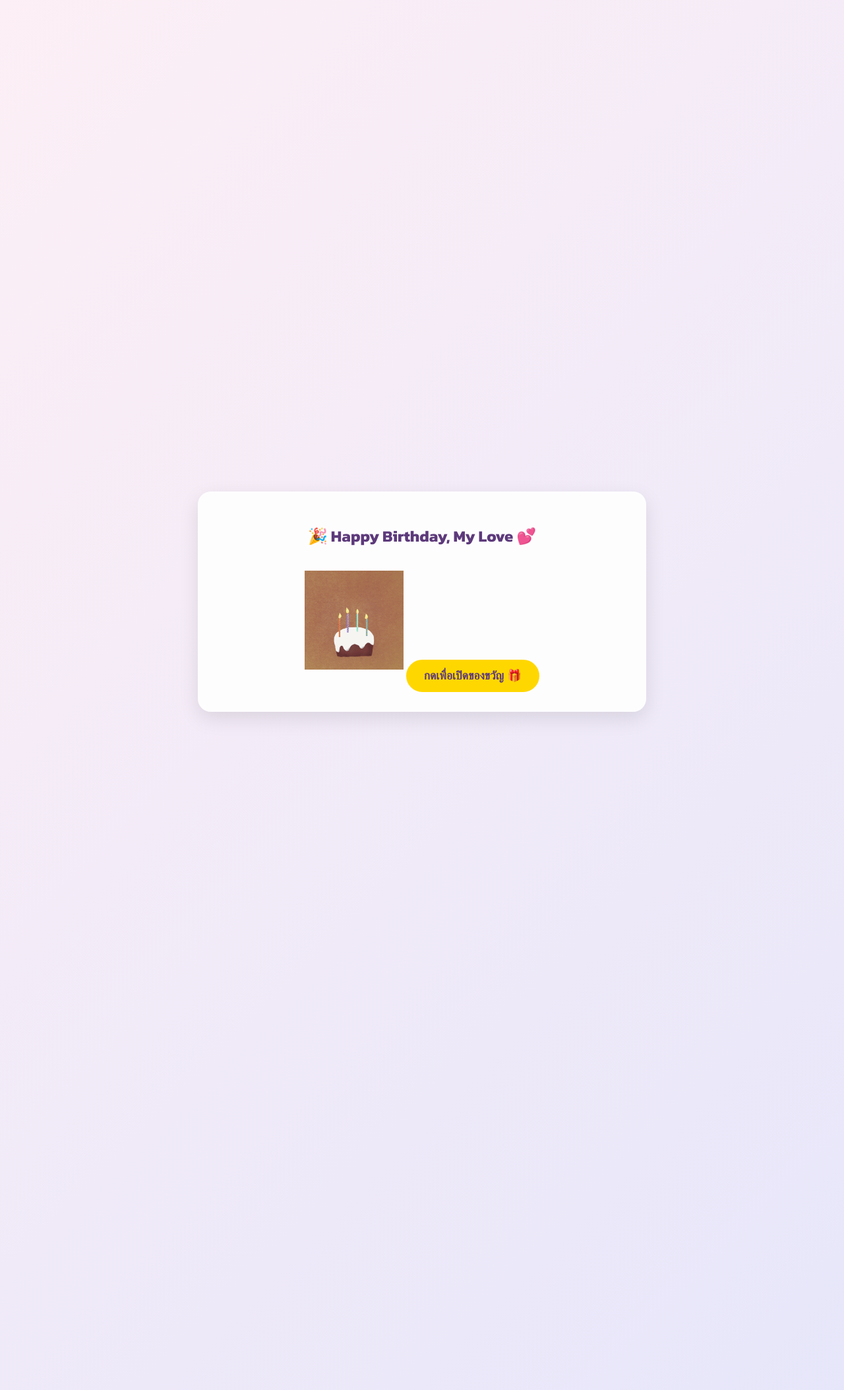
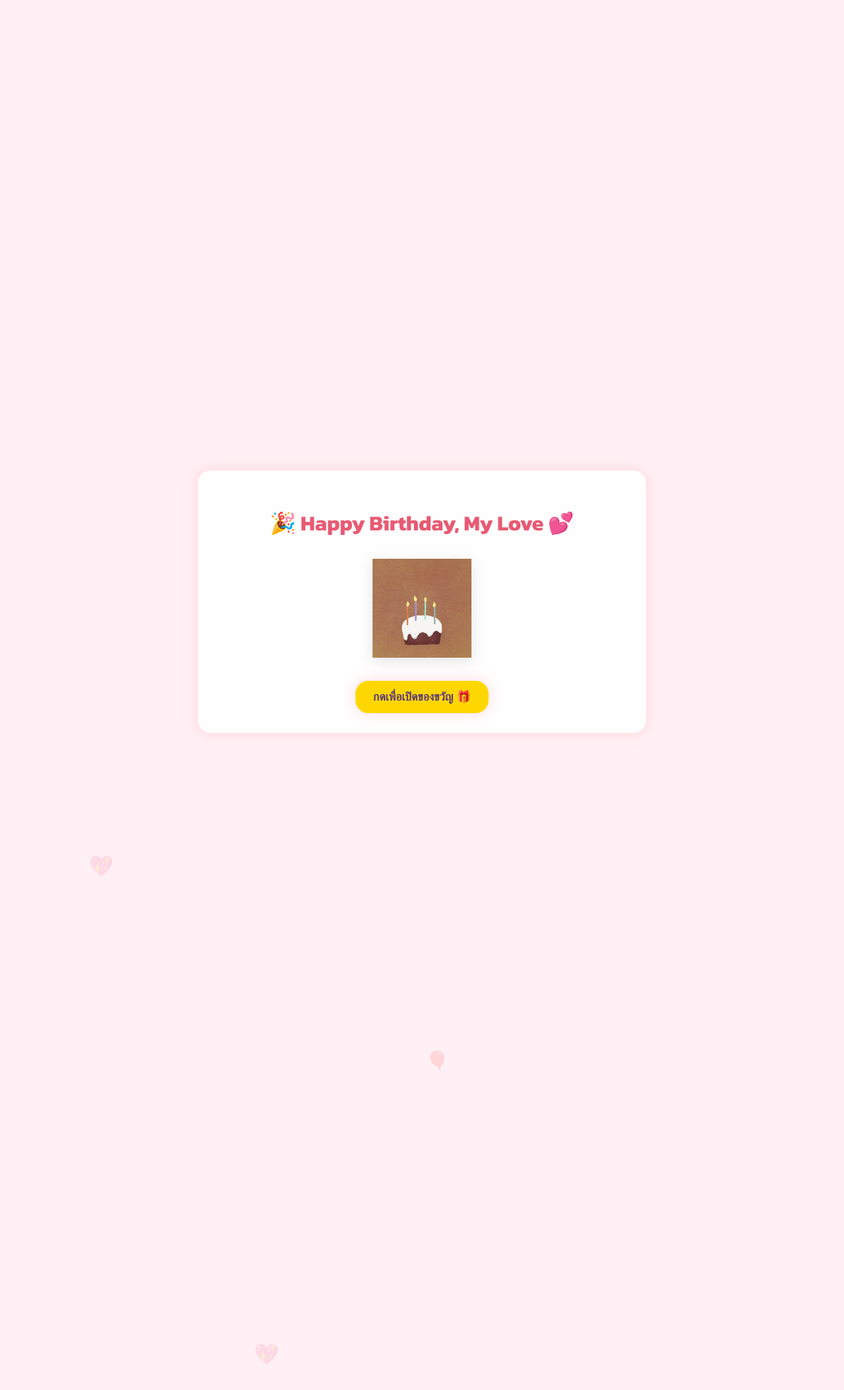
Before and after one commit to pornprompoh/Birth_Day_My_Girlfriend, a Flask app: page / in a window 1280 px wide. Shown: the part 388-2495 px from the top of the page at 66% size. Run offline with Flask 3, Linux system fonts and the light colour scheme.

Commit message:
แก้ไขครั้งที่สาม

```diff
--- a/app/routes.py
+++ b/app/routes.py
@@ -6,5 +6,5 @@ main_bp = Blueprint('main', __name__)
 # 2. สร้าง Route เดียวสำหรับหน้าเว็บทั้งหมด
 @main_bp.route('/')
 def index():
-    # เราจะ Render แค่ index.html ที่เป็น Single-Page App
+    # [แก้ไข] เราจะ Render แค่ index.html (โดยไม่ส่ง list รูปภาพใดๆ)
     return render_template('index.html')
--- a/app/static/css/style.css
+++ b/app/static/css/style.css
@@ -1,6 +1,7 @@
 /* --- Global & Setup --- */
 :root {
-    --color-pink-light: #fff0f5; /* ชมพูอ่อน */
+    --color-pink-light: #fff0f5; /* ชมพูอ่อน (หลัก) */
+    --color-pink-shadow: rgba(255,182,193,0.5); /* เงาสีชมพู (LightPink) */
     --color-lavender: #e6e6fa;   /* ม่วงลาเวนเดอร์ */
     --color-gold: #ffd700;      /* ทอง */
     --color-text: #5d3a7b;      /* สีตัวหนังสือเข้ม (ม่วง) */
@@ -17,6 +18,7 @@ body {
     padding: 0;
     color: var(--color-text);
     overflow: hidden; /* ซ่อน Scrollbar ปกติ */
+    background-color: var(--color-pink-light);
 }
 
 h1, h2 {
@@ -28,36 +30,42 @@ h1, h2 {
     width: 100vw;
     height: 100vh;
     overflow-y: scroll;
-    /* นี่คือหัวใจสำคัญ: บังคับให้เลื่อนทีละหน้าพอดี */
     scroll-snap-type: y mandatory;
 }
 
 .page {
     width: 100vw;
     height: 100vh;
-    /* นี่คือหัวใจสำคัญ: บอกว่าจุด Snap อยู่ตรงไหน */
     scroll-snap-align: start;
-
     display: flex;
     justify-content: center;
     align-items: center;
     flex-direction: column;
     padding: 20px;
-    box-sizing: border-box; /* กัน layout เพี้ยน */
+    box-sizing: border-box;
     position: relative;
-    overflow: hidden; /* กันเอฟเฟกต์ล้น */
+    overflow: hidden;
 }
 
 .center-box {
     background: rgba(255, 255, 255, 0.9);
     padding: 30px 40px;
     border-radius: 20px;
-    box-shadow: 0 10px 30px rgba(0, 0, 0, 0.1);
     text-align: center;
     max-width: 600px;
     width: 90%;
     z-index: 2;
+    box-shadow: 0 0 20px var(--color-pink-shadow);
 }
+
+/* [เพิ่ม] 1. ใช้ Flexbox เพื่อจัดกลางเนื้อหาในกล่องต้อนรับ */
+.welcome-box {
+    display: flex;
+    flex-direction: column; /* เรียงแนวตั้ง */
+    align-items: center;    /* จัดให้อยู่กึ่งกลางแนวนอน */
+    justify-content: center; /* (จัดกลางแนวตั้งด้วยเผื่อไว้) */
+}
+
 
 /* --- ปุ่ม (Buttons) --- */
 .btn-main {
@@ -67,17 +75,19 @@ h1, h2 {
     padding: 12px 25px;
     font-size: 1.1em;
     font-weight: bold;
-    border-radius: 50px;
+    border-radius: 20px;
     cursor: pointer;
     transition: all 0.3s ease;
     margin-top: 20px;
     text-decoration: none;
     border: 2px solid var(--color-gold);
+    box-shadow: 0 0 20px var(--color-pink-shadow);
 }
 
 .btn-main:hover {
     background-color: #ffeb8c;
     transform: scale(1.05);
+    animation: bounce 0.5s ease;
 }
 
 .btn-next {
@@ -95,23 +105,30 @@ h1, h2 {
 }
 .btn-next:hover {
     transform: scale(1.1);
+    background: rgba(255, 255, 255, 1);
 }
 
 
 /* --- หน้า 1: Welcome --- */
-#page-welcome {
-    background: linear-gradient(135deg, var(--color-pink-light), var(--color-lavender));
+/* (ลบ #page-welcome ที่ว่างๆ ออก) */
+
+/* [เพิ่ม] 2. ปรับปรุง Title ให้อ่านง่ายและสวยขึ้น */
+.welcome-box h1 {
+    font-size: 2em; /* ขนาดใหญ่ขึ้น */
+    color: #e85a73; /* สีชมพูเข้ม (จาก .wish-display) */
+    margin-bottom: 15px; /* เว้นระยะห่าง */
 }
+
 .cake-gif {
     width: 150px;
     height: 150px;
-    margin: 15px 0;
+    margin: 15px 0; /* เว้นระยะบนล่าง */
+
+    /* [เพิ่ม] 3. ใส่เงาให้เค้กดูนุ่มนวล */
+    filter: drop-shadow(0 5px 10px rgba(0,0,0,0.1));
 }
 
 /* --- หน้า 2: Gifts --- */
-#page-gifts {
-    background: linear-gradient(135deg, var(--color-lavender), #d4f0ff);
-}
 .gift-boxes {
     display: flex;
     justify-content: center;
@@ -251,18 +279,103 @@ h1, h2 {
     animation: floatUp 4s ease-out forwards;
 }
 
-/* --- Keyframe Animations --- */
+/* --- Animation พื้นหลัง (หัวใจ & ลูกโป่ง) --- */
+.background-animations {
+    position: fixed;
+    top: 0;
+    left: 0;
+    width: 100%;
+    height: 100%;
+    z-index: -1;
+    overflow: hidden;
+}
+
+.heart-bg, .balloon-bg {
+    position: absolute;
+    bottom: -100px;
+    opacity: 0.15;
+    animation: floatBackground 20s linear infinite;
+}
+.heart-bg::before {
+    content: '💖';
+    font-size: 30px;
+}
+.heart-bg:nth-child(1) { left: 10%; animation-delay: 0s; font-size: 20px; }
+.heart-bg:nth-child(2) { left: 30%; animation-delay: 5s; font-size: 30px; }
+.heart-bg:nth-child(3) { left: 70%; animation-delay: 10s; font-size: 25px; }
+.balloon-bg::before {
+    content: '🎈';
+    font-size: 30px;
+}
+.balloon-bg:nth-child(4) { left: 50%; animation-delay: 2s; font-size: 20px; }
+.balloon-bg:nth-child(5) { left: 80%; animation-delay: 15s; font-size: 30px; }
+
+
+/* --- Keyframe Animations (เด้ง & ลอย) --- */
 @keyframes fadeIn {
     from { opacity: 0; }
     to { opacity: 1; }
 }
-
 @keyframes fall {
     0% { top: -10px; opacity: 1; }
     100% { top: 100vh; opacity: 0; }
 }
-
 @keyframes floatUp {
     0% { bottom: -10px; opacity: 1; transform: scale(0.5); }
     100% { bottom: 100vh; opacity: 0; transform: scale(1.5); }
 }
+@keyframes bounce {
+    0%, 100% { transform: translateY(0); }
+    50% { transform: translateY(-8px); }
+}
+@keyframes floatBackground {
+    0% {
+        bottom: -100px;
+        transform: translateX(0);
+    }
+    100% {
+        bottom: 110vh;
+        transform: translateX(20px);
+    }
+}
+
+
+/* --- Responsive สำหรับมือถือ --- */
+@media (max-width: 768px) {
+    h1 { font-size: 1.8em; }
+    h2 { font-size: 1.4em; }
+
+    /* [เพิ่ม] 4. ปรับ Title ในมือถือ */
+    .welcome-box h1 {
+        font-size: 1.6em; /* ขนาดในมือถือ */
+    }
+
+    .center-box {
+        width: 95%;
+        padding: 20px 15px;
+    }
+
+    .gift-box img {
+        width: 100px;
+    }
+
+    .gallery-grid {
+        grid-template-columns: repeat(1, 1fr);
+        max-height: 65vh;
+    }
+
+    .modal-content {
+        width: 90%;
+        max-width: 90vw;
+        max-height: 90vh;
+        padding: 15px;
+    }
+
+    #modal-body img {
+        max-height: 75vh;
+    }
+
+    #secret-message {
+        font-size: 1.3em;
+    }
+}
--- a/app/static/js/main.js
+++ b/app/static/js/main.js
@@ -1,29 +1,27 @@
 document.addEventListener('DOMContentLoaded', function() {
 
+    // 1. หา audio element
+    const birthdayAudio = document.getElementById('birthday-audio');
+
     // --- 1. ควบคุมการเลื่อนหน้า (Page Scrolling) ---
-
-    // ปุ่มหน้า 1 -> หน้า 2
     const welcomeBtn = document.getElementById('welcome-btn');
     if (welcomeBtn) {
         welcomeBtn.addEventListener('click', function() {
-            // 1. สร้าง Confetti
+            if (birthdayAudio && birthdayAudio.paused) {
+                birthdayAudio.play().catch(error => {
+                    console.log("Audio play failed:", error);
+                });
+            }
             createConfetti();
-
-            // 2. เลื่อนไปหน้า Gifts
-            document.getElementById('page-gifts').scrollIntoView({
-                behavior: 'smooth'
-            });
+            document.getElementById('page-gifts').scrollIntoView({ behavior: 'smooth' });
         });
     }
 
-    // ปุ่ม "ถัดไป" ทั้งหมด (ที่ไปหน้า 3 และ 4)
     const nextButtons = document.querySelectorAll('.btn-next');
     nextButtons.forEach(button => {
         button.addEventListener('click', function() {
             const targetId = this.getAttribute('data-scroll-to');
-            document.getElementById(targetId).scrollIntoView({
-                behavior: 'smooth'
-            });
+            document.getElementById(targetId).scrollIntoView({ behavior: 'smooth' });
         });
     });
 
@@ -32,61 +30,50 @@ document.addEventListener('DOMContentLoaded', function() {
     const modalBody = document.getElementById('modal-body');
     const modalClose = document.querySelector('.modal-close');
 
-    // ปิด Modal
     if (modalClose) {
-        modalClose.onclick = () => { modal.style.display = 'none'; };
+        modalClose.onclick = () => {
+            modal.style.display = 'none'; // ซ่อน
+            modalBody.innerHTML = '';
+        };
     }
     window.onclick = (event) => {
         if (event.target == modal) {
-            modal.style.display = 'none';
+            modal.style.display = 'none'; // ซ่อน
+            modalBody.innerHTML = '';
         }
     };
 
     // --- 3. Logic หน้า 2 (Gifts) ---
     const giftBoxes = document.querySelectorAll('.gift-box');
+
     giftBoxes.forEach(box => {
         box.addEventListener('click', function() {
             const giftType = this.getAttribute('data-gift');
 
-            // เล่นเสียง "ติ๊ง" (ถ้ามี)
-            // new Audio('path/to/ting_sound.mp3').play();
-
-            // กำหนดเนื้อหาใน Modal
             if (giftType === 'text') {
-                modalBody.innerHTML = '<h3>รักเธอนะที่หนึ่งเลย 💗</h3>';
-            } else if (giftType === 'image') {
-                modalBody.innerHTML = `
-                    <h3>รูปคู่ของเรา!</h3>
-                    <img src="${window.location.origin}/static/images/couple_pic.jpg" alt="รูปคู่">
-                `;
-            } else if (giftType === 'video') {
-                modalBody.innerHTML = `
-                    <h3>เพลงนี้ให้เธอ</h3>
-                    <iframe
-                        src="https://www.youtube.com/embed/dQw4w9WgXcQ?autoplay=1"
-                        title="YouTube video player"
-                        allow="autoplay; encrypted-media; picture-in-picture"
-                        allowfullscreen>
-                    </iframe>
-                `;
+                modalBody.innerHTML = '<h3>สุขสันต์วันเกิดนะคับน้องมุกกก 💖</h3>';
             }
 
-            modal.style.display = 'block';
+            // [แก้ไข] 1. เปลี่ยนจาก 'block' เป็น 'flex'
+            modal.style.display = 'flex';
         });
     });
 
+
     // --- 4. Logic หน้า 3 (Gallery) ---
-    const galleryImages = document.querySelectorAll('.gallery-grid img');
-    galleryImages.forEach(img => {
+    const galleryImagesElements = document.querySelectorAll('.gallery-grid img');
+    galleryImagesElements.forEach(img => {
         img.addEventListener('click', function() {
             const imgSrc = this.getAttribute('src');
-            const imgAlt = this.getAttribute('alt'); // ข้อความใต้ภาพ
+            const imgAlt = this.getAttribute('alt');
 
             modalBody.innerHTML = `
                 <img src="${imgSrc}" alt="${imgAlt}">
                 <p style="margin-top: 10px;">${imgAlt}</p>
             `;
-            modal.style.display = 'block';
+
+            // [แก้ไข] 2. เปลี่ยนจาก 'block' เป็น 'flex'
+            modal.style.display = 'flex';
         });
     });
 
@@ -94,14 +81,9 @@ document.addEventListener('DOMContentLoaded', function() {
     const finalBtn = document.getElementById('final-btn');
     if (finalBtn) {
         finalBtn.addEventListener('click', function() {
-            // 1. สร้างหัวใจลอย
             createHeartBurst();
-
-            // 2. แสดงข้อความลับ
             const secretMessage = document.getElementById('secret-message');
             secretMessage.style.display = 'block';
-
-            // 3. ซ่อนปุ่ม (กันกดซ้ำ)
             this.style.display = 'none';
         });
     }
@@ -109,7 +91,6 @@ document.addEventListener('DOMContentLoaded', function() {
     // --- 6. เอฟเฟกต์ (Effect Functions) ---
     const effectsContainer = document.getElementById('effects-container');
 
-    // Confetti จากหน้า 1
     function createConfetti() {
         for (let i = 0; i < 100; i++) {
             const particle = document.createElement('div');
@@ -117,7 +98,6 @@ document.addEventListener('DOMContentLoaded', function() {
             particle.style.left = `${Math.random() * 100}vw`;
             particle.style.animationDelay = `${Math.random() * 0.5}s`;
 
-            // สีพาสเทล
             const colors = ['#fec5bb', '#fcd5ce', '#fae1dd', '#e8dff5', '#d8cbed'];
             particle.style.background = colors[Math.floor(Math.random() * colors.length)];
             particle.style.width = `${Math.random() * 10 + 5}px`;
@@ -127,11 +107,10 @@ document.addEventListener('DOMContentLoaded', function() {
 
             setTimeout(() => {
                 particle.remove();
-            }, 5000); // ลบออกเมื่อ animation จบ
+            }, 5000);
         }
     }
 
-    // Heart Burst จากหน้า 4
     function createHeartBurst() {
         for (let i = 0; i < 50; i++) {
             const heart = document.createElement('div');
@@ -145,7 +124,7 @@ document.addEventListener('DOMContentLoaded', function() {
 
             setTimeout(() => {
                 heart.remove();
-            }, 4000); // ลบออกเมื่อ animation จบ
+            }, 4000);
         }
     }
 });
--- a/app/templates/base.html
+++ b/app/templates/base.html
@@ -12,9 +12,17 @@
 </head>
 <body>
 
-    <audio autoplay loop>
+    <audio id="birthday-audio" loop volume="1.0">
         <source src="{{ url_for('static', filename='sounds/birthday_music.mp3') }}" type="audio/mpeg">
     </audio>
+
+    <div class="background-animations">
+        <div class="heart-bg"></div>
+        <div class="heart-bg"></div>
+        <div class="heart-bg"></div>
+        <div class="balloon-bg"></div>
+        <div class="balloon-bg"></div>
+    </div>
 
     <div id="effects-container"></div>
 
```
Also changed, not shown: other parts of app/static/css/style.css (+34 -23 lines), app/templates/index.html (+25 -11 lines).
